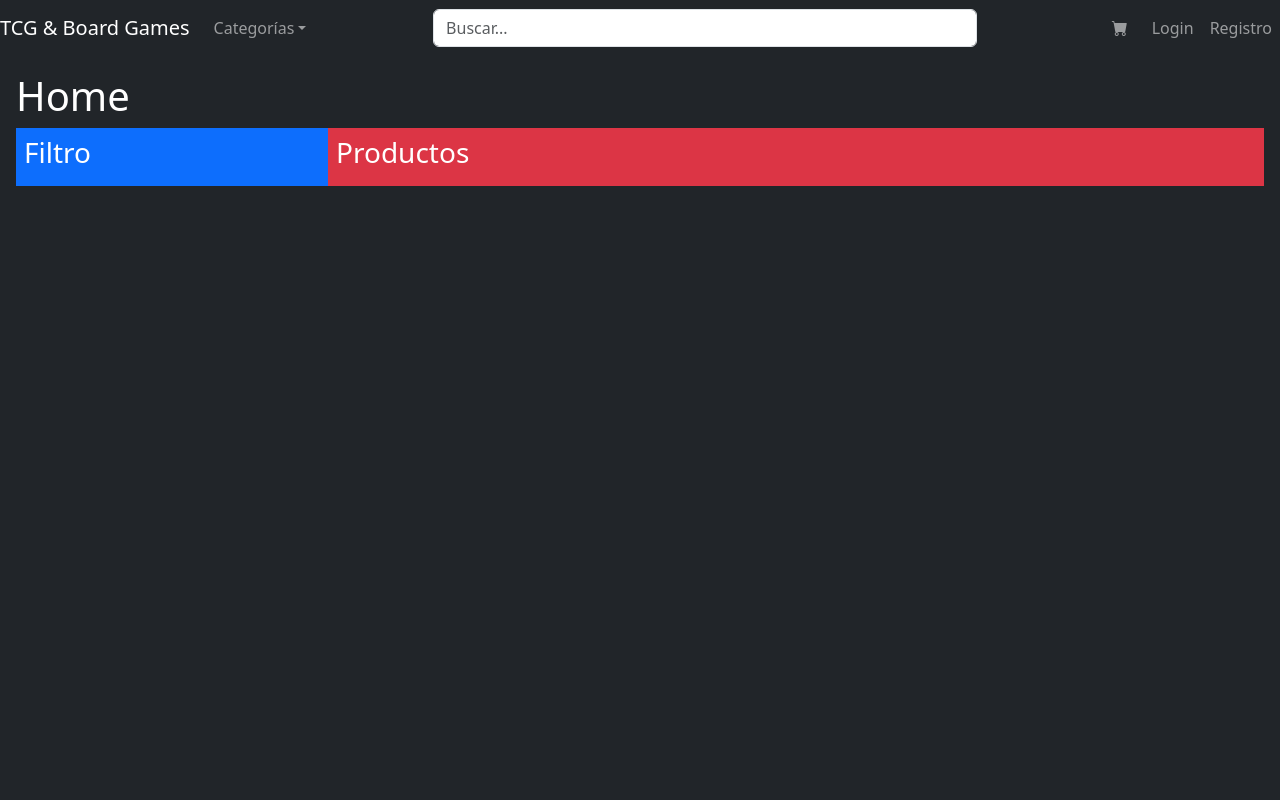
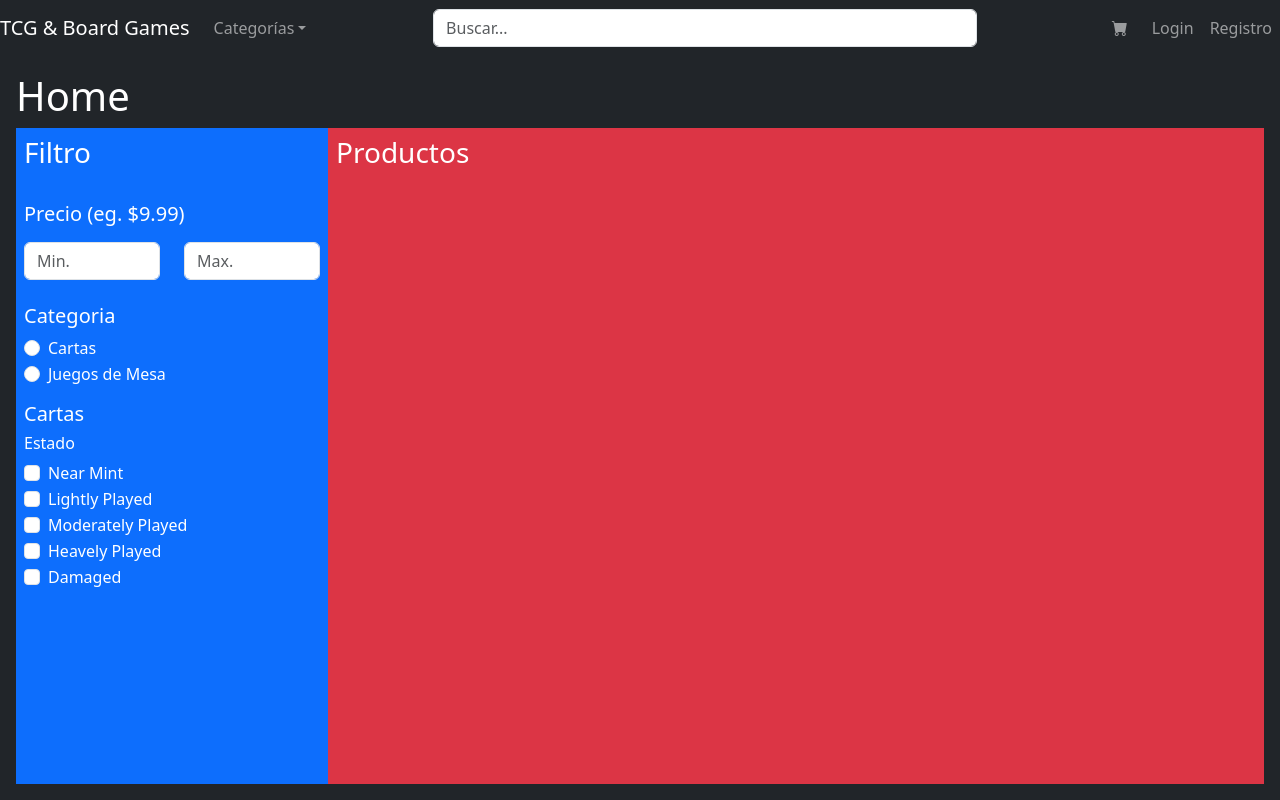
Before and after one commit to Cristobal-Quezada-N/DBD-DEBEDE_01-2025, a React (Vite) app in the folder frontend/: page / in a window 1280 px wide. Built offline with nearby package versions, Linux system fonts and the light colour scheme.

Commit message:
feat(Filter): Agregar la seccion de Filtro
Agregar la seccion de filtro de la visualizacion de productos.

```diff
--- /dev/null
+++ b/frontend/src/components/Filter.jsx
@@ -0,0 +1,35 @@
+import React from 'react'
+import Form from 'react-bootstrap/Form'
+
+import FilterPrice from './FilterPrice'
+import FilterCategory from './FilterCategory'
+import FilterCarts from './FilterCarts'
+
+import setFilters from '../hooks/setFilters'
+
+function Filter() {
+    const { filters, toggleFilter, updateValue } = setFilters()
+    return (
+        <div>
+            <h3>Filtro</h3>
+            <br/>
+            <Form>
+                <FilterPrice
+                    priceMin={filters.PriceMin}
+                    priceMax={filters.PriceMax}
+                    onPriceChange={updateValue}
+                />
+                <br/>
+                <FilterCategory
+                    category={filters.category}
+                    onCategoryChange={toggleFilter}/>
+                <h5>Cartas</h5>
+                <FilterCarts
+                    cartState={filters.cartState}
+                    onCartStateChange={toggleFilter}/>
+            </Form>
+        </div>
+    )
+}
+
+export default Filter
--- /dev/null
+++ b/frontend/src/components/FilterCarts.jsx
@@ -0,0 +1,39 @@
+import React from 'react'
+import PropTypes from 'prop-types'
+import { Form } from 'react-bootstrap'
+
+const cartStates = [
+    { label: 'Near Mint', value: 'NM' },
+    { label: 'Lightly Played', value: 'LP' },
+    { label: 'Moderately Played', value: 'MP' },
+    { label: 'Heavely Played', value: 'HP' },
+    { label: 'Damaged', value: 'DD' }
+]
+
+function FilterCarts({ cartState, onCartStateChange }) {
+    return (
+        <div>
+            <h6>Estado</h6>
+            {cartStates.map((elem) => (
+                <Form.Check
+                    type='checkbox'
+                    key={elem.value}
+                    label={elem.label}
+                    name='cart-state'
+                    value={elem.value}
+                    checked={cartState.includes(elem.value)}
+                    onChange={() => onCartStateChange('cartState', elem.value)}
+                />
+            ))}
+            <p className='mt-3'>{cartState.join(', ')}</p>
+        </div>
+    )
+
+}
+
+FilterCarts.propTypes = {
+    cartState: PropTypes.string,
+    onCartStateChange: PropTypes.func,
+}
+
+export default FilterCarts
--- /dev/null
+++ b/frontend/src/components/FilterCategory.jsx
@@ -0,0 +1,35 @@
+import React from 'react'
+import PropTypes from 'prop-types'
+import { Form } from 'react-bootstrap'
+
+const games = [
+    { label: 'Cartas', value: 'tcg' },
+    { label: 'Juegos de Mesa', value: 'table' }
+]
+
+function FilterCategory({ category, onCategoryChange }) {
+    return (
+        <div>
+            <h5>Categoria</h5>
+            {games.map((elem) => (
+                <Form.Check
+                    type='radio'
+                    key={elem.value}
+                    label={elem.label}
+                    name='games'
+                    checked={category === elem.value}
+                    onClick={() => onCategoryChange('category', elem.value)}
+                    readOnly
+                />
+            ))}
+            <p className='mt-3'>{category}</p>
+        </div>
+    )
+}
+
+FilterCategory.propTypes = {
+    category: PropTypes.string,
+    onCategoryChange: PropTypes.func,
+}
+
+export default FilterCategory
--- /dev/null
+++ b/frontend/src/components/FilterPrice.jsx
@@ -0,0 +1,37 @@
+import React from 'react'
+import PropTypes from 'prop-types'
+import { Form, Row, Col } from 'react-bootstrap'
+
+function FilterPrice({ priceMin, priceMax, onPriceChange }) {
+    return (
+        <Form.Group controlId='formPrice'>
+            <Form.Label><h5>Precio <span>(eg. $9.99)</span></h5></Form.Label>
+            <Row md={2}>
+                <Col>
+                    <Form.Control
+                        type='number'
+                        placeholder='Min. '
+                        value={priceMin}
+                        onChange={elem => onPriceChange('priceMin', elem.target.value)}
+                    />
+                </Col>
+                <Col>
+                    <Form.Control
+                        type='number'
+                        placeholder='Max. '
+                        value={priceMax}
+                        onChange={elem => onPriceChange('priceMax', elem.target.value)}
+                    />
+                </Col>
+            </Row>
+        </Form.Group>
+    )
+}
+
+FilterPrice.propTypes = {
+    priceMin: PropTypes.number,
+    priceMax: PropTypes.number,
+    onPriceChange: PropTypes.func,
+}
+
+export default FilterPrice
--- a/frontend/src/components/ProductBrowser.jsx
+++ b/frontend/src/components/ProductBrowser.jsx
@@ -1,11 +1,13 @@
 import React from 'react'
 import { Form, Row, Col } from 'react-bootstrap'
 
+import Filter from './Filter'
+
 function ProductBrowser() {
     return (
-        <div className='d-flex w-100 h-100 min-h-0'>
-            <div className='bg-primary p-2 w-25 h-100'>
-                <h3>Filtro</h3>
+        <div className='d-flex flex-grow-1 min-h-0'>
+            <div className='bg-primary p-2 w-25'>
+                <Filter/>
             </div>
             <div className='bg-danger p-2 w-75'>
                 <h3>Productos</h3>
--- /dev/null
+++ b/frontend/src/hooks/setFilters.js
@@ -0,0 +1,37 @@
+import { React, useState } from 'react'
+
+function setFilters() {
+    const [filters, setFilters] = useState({
+        category: '',
+        cartState: [],
+        priceMax: '',
+        priceMin: '',
+    })
+
+    const toggleFilter = (key, value) => {
+        setFilters(prev => {
+            if (Array.isArray(prev[key])) {
+                const exist = prev[key].includes(value)
+                return {
+                    ...prev,
+                    [key]: exist ? prev[key].filter(v => v !== value) : [...prev[key], value]
+                }
+            }
+            return {
+                ...prev,
+                [key]: prev[key] === value ? '' : value
+            }
+        })
+    }
+
+    const updateValue = (key, value) => {
+        setFilters(prev => ({
+            ...prev,
+            [key]: value
+        }))
+    }
+
+    return { filters, toggleFilter, updateValue }
+}
+
+export default setFilters
```
